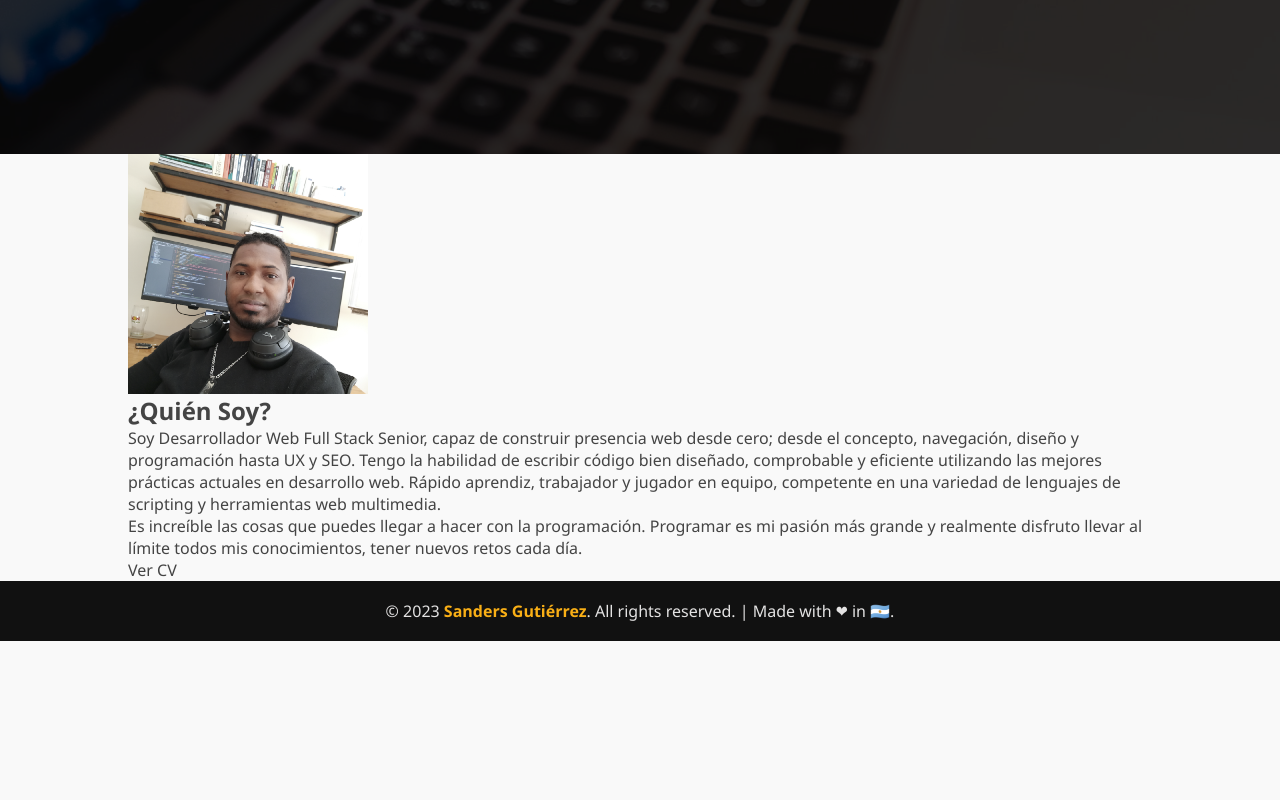
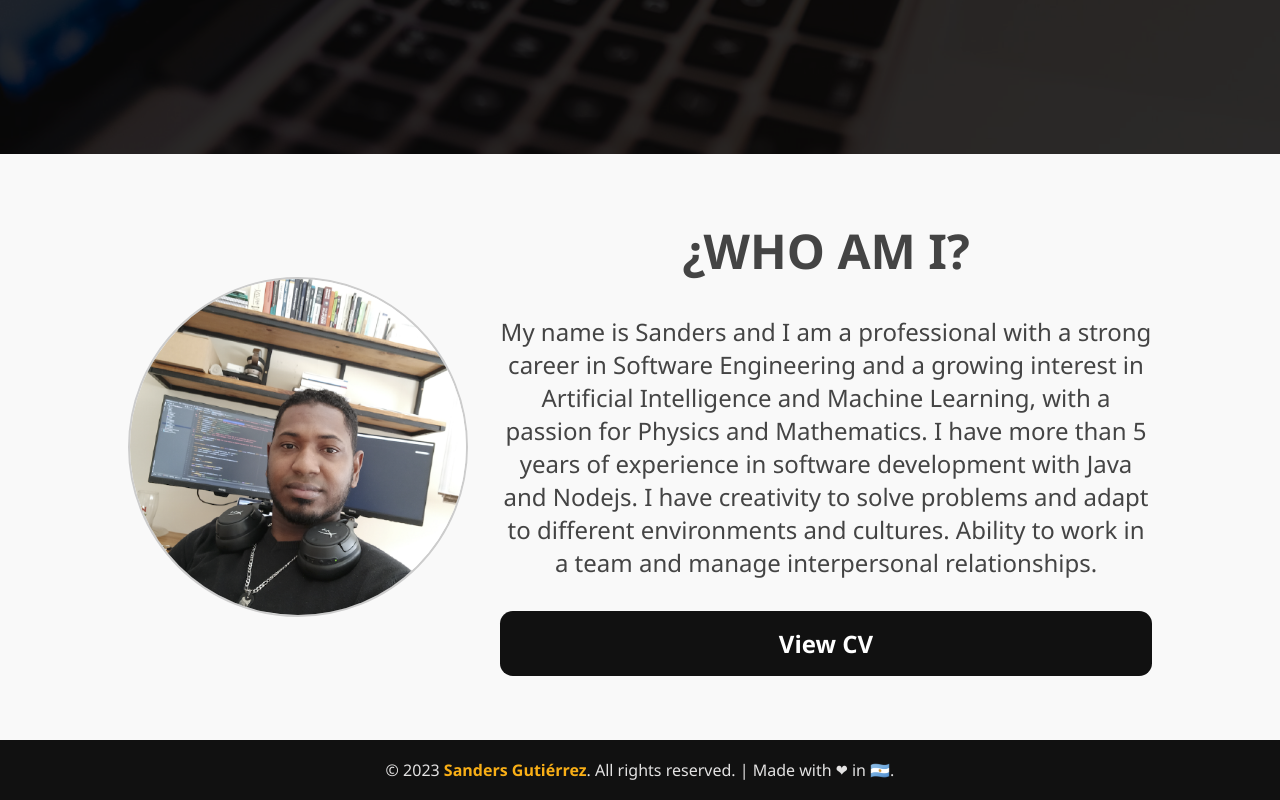
Before and after one commit to untalsanders/untalsanders.github.io, a Next.js app: page /blog/ in a window 1280 px wide. Shown: the part 646-1446 px from the top of the page. Before the commit the page ends 1287 px from the top, so only its background shows below. Built offline with nearby package versions, Linux system fonts and the light colour scheme; a web font is replaced by a local one.

Commit message:
feat: About segement is ok
Signed-off-by: Sanders Gutiérrez <ing.sanders@gmail.com>

```diff
--- a/src/components/About.jsx
+++ b/src/components/About.jsx
@@ -2,29 +2,79 @@
 
 import Image from 'next/image'
 import { Wrapper } from './Common'
+import styled from 'styled-components'
+
+const AboutContainer = styled.section`
+    /* background-color: #3bb4c1; */
+    padding: min(4rem, 4rem) 0;
+`
+
+const AboutWrapper = styled(Wrapper)`
+    display: flex;
+    flex-direction: column;
+    justify-content: center;
+    align-items: center;
+    row-gap: 2rem;
+
+    @media only screen and (min-width: 1024px) {
+        flex-direction: row;
+        column-gap: 2rem;
+    }
+
+    img {
+        border-radius: 50%;
+        border: 2px solid #ccc;
+    }
+
+    div {
+        display: flex;
+        flex-direction: column;
+        row-gap: 2rem;
+        text-align: center;
+
+        h2 {
+            font-size: clamp(1.2rem, 3rem, 8rem);
+            font-weight: 800;
+            text-transform: uppercase;
+        }
+
+        p {
+            font-size: clamp(1rem, 1.5rem, 2rem);
+            font-weight: 300;
+        }
+    }
+`
+
+const CVButton = styled.a`
+    background-color: #111;
+    color: white;
+    font-size: clamp(1rem, 1.5rem, 2rem);
+    font-weight: bold;
+    padding: 1rem;
+    border-radius: 0.8rem;
+
+    &:hover {
+        background-color: rgba(1, 1, 1, 0.75);
+    }
+`
 
 export default function About() {
     return (
-        <section id="about-me">
-            <Wrapper>
-                <Image src="/blog/images/avatar.png" alt="Avatar" width={240} height={240} />
+        <AboutContainer id="about-me">
+            <AboutWrapper>
+                <Image src="/blog/images/avatar.png" alt="Avatar" width={340} height={340} />
                 <div>
-                    <h2>¿Quién Soy?</h2>
+                    <h2>¿Who am I?</h2>
                     <p>
-                        Soy Desarrollador Web Full Stack Senior, capaz de construir presencia web desde cero; desde el
-                        concepto, navegación, diseño y programación hasta UX y SEO. Tengo la habilidad de escribir
-                        código bien diseñado, comprobable y eficiente utilizando las mejores prácticas actuales en
-                        desarrollo web. Rápido aprendiz, trabajador y jugador en equipo, competente en una variedad de
-                        lenguajes de scripting y herramientas web multimedia.
+                        My name is Sanders and I am a professional with a strong career in Software Engineering and a
+                        growing interest in Artificial Intelligence and Machine Learning, with a passion for Physics and
+                        Mathematics. I have more than 5 years of experience in software development with Java and
+                        Nodejs. I have creativity to solve problems and adapt to different environments and cultures.
+                        Ability to work in a team and manage interpersonal relationships.
                     </p>
-                    <p>
-                        Es increíble las cosas que puedes llegar a hacer con la programación. Programar es mi pasión más
-                        grande y realmente disfruto llevar al límite todos mis conocimientos, tener nuevos retos cada
-                        día.
-                    </p>
-                    <a href="/blog/resume">Ver CV</a>
+                    <CVButton href="/blog/resume">View CV</CVButton>
                 </div>
-            </Wrapper>
-        </section>
+            </AboutWrapper>
+        </AboutContainer>
     )
 }
--- a/src/components/Navbar.jsx
+++ b/src/components/Navbar.jsx
@@ -98,12 +98,24 @@ export default function Navbar() {
                 {showMobileMenu ? <FaTimes /> : <FaBars />}
             </MobileIcon>
             <Menu open={showMobileMenu}>
-                <MenuItem href="#" onClick={() => setShowMobileMenu(!showMobileMenu)}>HOME</MenuItem>
-                <MenuItem href="#" onClick={() => setShowMobileMenu(!showMobileMenu)}>ABOUT ME</MenuItem>
-                <MenuItem href="#" onClick={() => setShowMobileMenu(!showMobileMenu)}>SERVICES</MenuItem>
-                <MenuItem href="#" onClick={() => setShowMobileMenu(!showMobileMenu)}>PORTFOLIO</MenuItem>
-                <MenuItem href="#" onClick={() => setShowMobileMenu(!showMobileMenu)}>BLOG</MenuItem>
-                <MenuItem href="#" onClick={() => setShowMobileMenu(!showMobileMenu)}>CONTACT</MenuItem>
+                <MenuItem href="/blog#top" onClick={() => setShowMobileMenu(!showMobileMenu)}>
+                    HOME
+                </MenuItem>
+                <MenuItem href="/blog#about-me" onClick={() => setShowMobileMenu(!showMobileMenu)}>
+                    ABOUT ME
+                </MenuItem>
+                <MenuItem href="#" onClick={() => setShowMobileMenu(!showMobileMenu)}>
+                    SERVICES
+                </MenuItem>
+                <MenuItem href="#" onClick={() => setShowMobileMenu(!showMobileMenu)}>
+                    PORTFOLIO
+                </MenuItem>
+                <MenuItem href="#" onClick={() => setShowMobileMenu(!showMobileMenu)}>
+                    BLOG
+                </MenuItem>
+                <MenuItem href="#" onClick={() => setShowMobileMenu(!showMobileMenu)}>
+                    CONTACT
+                </MenuItem>
             </Menu>
         </NavbarContainer>
     )
--- a/src/styles/app.scss
+++ b/src/styles/app.scss
@@ -4,16 +4,15 @@
 @import './fonts';
 
 * {
-    padding: 0;
-    margin: 0;
-    box-sizing: border-box;
     list-style: none;
     list-style-type: none;
     text-decoration: none;
 }
 
 *, *:before, *:after {
-    box-sizing: inherit;
+    box-sizing: border-box;
+    padding: 0;
+    margin: 0;
 }
 
 html {
```
